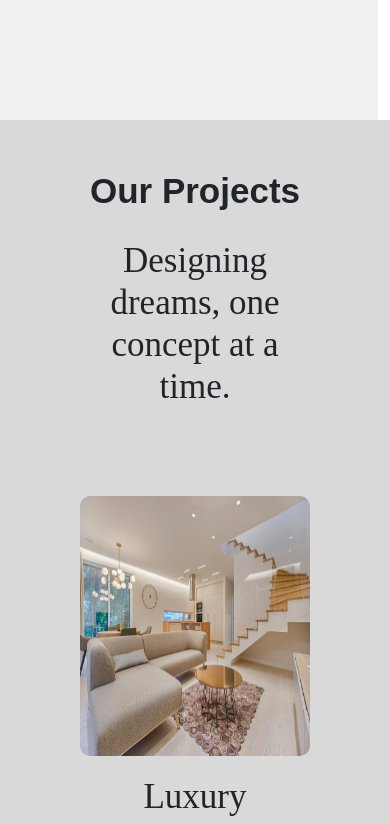
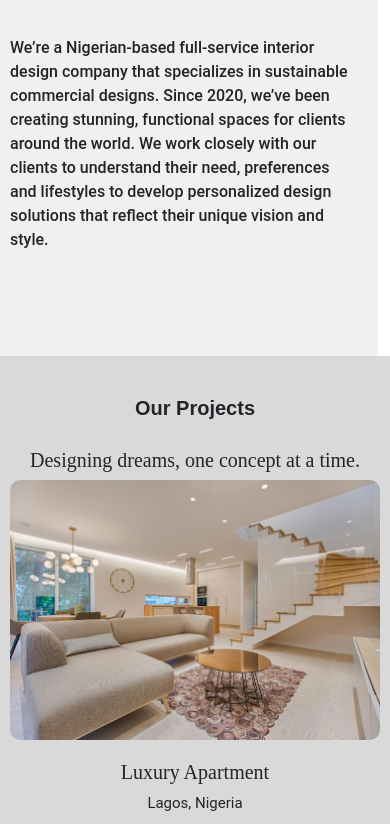
Before and after one commit to Tamarahhh/laviluxury, a React (Create React App) app: page / in a window 390 px wide. Shown: the part 1380-2204 px from the top of the page. Built offline with nearby package versions, Linux system fonts and the light colour scheme.

Commit message:
minor change

```diff
--- a/src/About.css
+++ b/src/About.css
@@ -38,17 +38,12 @@
   .About {
     text-align: center;
     padding: 80px 10px;
+    height: 100%;
   }
 
   .About h2 {
     font-size: 20px;
   }
-
-  .About img {
-    width: 300;
-    height: 300px;
-  }
-
   .About h3 {
     font-size: 20px;
   }
--- a/src/About.js
+++ b/src/About.js
@@ -5,7 +5,7 @@ import about from "./images/about.png";
 export default function About() {
   return (
     <div className="row About" id="about">
-      <div className="col d-none d-md-block image">
+      <div className="col image">
         <img src={about} className="img-fluid" alt="sofa" />
       </div>
       <div className="col-md-6">
--- a/src/Footer.css
+++ b/src/Footer.css
@@ -94,7 +94,8 @@
 @media (max-width: 900px) {
   .Footer {
     text-align: center;
-    padding: 10px 0;
+    padding: 15px 40px;
+    height: 100%;
   }
   .Footer .logo {
     padding: 0;
@@ -114,15 +115,17 @@
   }
 
   .Footer .socials {
-    padding-top: 10px;
+    padding-top: 5px;
     gap: 45px;
   }
 
   .links h2 {
     font-size: 25px;
+    padding-top: 20px;
   }
 
   .subscribe-form h2 {
-    font-size: 18px;
+    font-size: 15px;
+    padding-top: 20px;
   }
 }
--- a/src/Project.css
+++ b/src/Project.css
@@ -65,3 +65,27 @@
   background: #f1f0f0;
   border: 1px solid #343333;
 }
+
+@media (max-width: 500px) {
+  .Projects {
+    text-align: center;
+    padding: 40px 0;
+    height: 100%;
+  }
+
+  .Projects h2 {
+    font-size: 20px;
+  }
+
+  .Projects h3 {
+    font-size: 20px;
+  }
+
+  .Projects p {
+    font-size: 15px;
+  }
+
+  .Projects .content {
+    padding: 0;
+  }
+}
--- a/src/Service.css
+++ b/src/Service.css
@@ -90,6 +90,7 @@
   .Service {
     text-align: center;
     padding: 50px 0;
+    height: 100%;
   }
 
   .Service h2 {
@@ -104,6 +105,10 @@
     font-size: 15px;
   }
 
+  .Service .service-content {
+    gap: 20px;
+  }
+
   .Service .box {
     height: 200px;
     width: 250px;
--- a/src/Testimonial.css
+++ b/src/Testimonial.css
@@ -39,3 +39,9 @@
   font-size: 14px;
   opacity: 0.9;
 }
+
+@media (max-width: 500px) {
+  .Testimonial {
+    height: 100%;
+  }
+}
```
